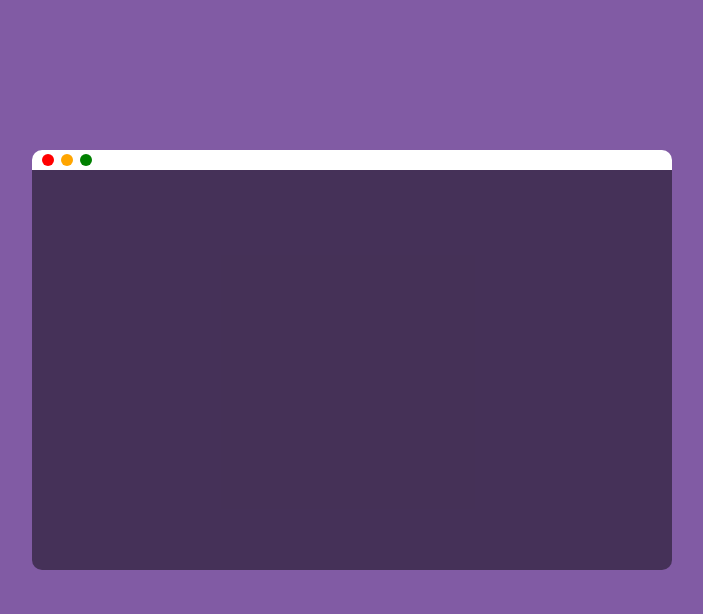
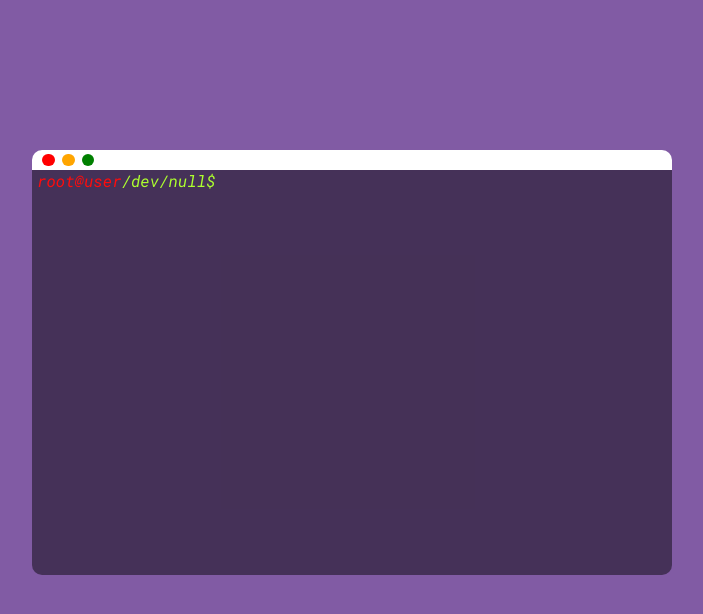
Before and after one commit to plosnak2/terminal, a React (Create React App) app: page / in a window 1280 px wide. Shown: the top 614 px of the page, without its empty margins (288-991 px from the left). Built offline with nearby package versions, Linux system fonts and the light colour scheme.

Commit message:
logic behing commands created with displaying them

```diff
--- a/src/App.css
+++ b/src/App.css
@@ -3,7 +3,7 @@
 body {
   background-color: #815BA4;
   font-family: 'Roboto Mono', monospace;
-  font-size: 1.5em;
+  font-size: 1em;
   display: flex;
   height: 100vh;
   margin: 0;
@@ -25,8 +25,8 @@ body {
 }
 
 .circle {
-  width: 0.5em;
-  height: 0.5em;
+  width: 0.8em;
+  height: 0.8em;
   border-radius: 100%;
 }
 
@@ -52,4 +52,5 @@ body {
   background-color: rgba(0, 0, 0, 0.466);
   height: 50vh;
   border-radius: 0 0 10px 10px ;
+  padding-bottom: 5px;
 }
--- a/src/App.tsx
+++ b/src/App.tsx
@@ -1,5 +1,6 @@
 import React from 'react';
 import './App.css'
+import { Terminal } from './components/Terminal';
 
 function App() {
   return (
@@ -11,7 +12,7 @@ function App() {
           <div className='circle'></div>
         </div>
         <div className='terminal-body'>
-
+          <Terminal />
         </div>
       </div>
     </div>
--- /dev/null
+++ b/src/components/Terminal.css
@@ -0,0 +1,42 @@
+.terminal-inner-body {
+    height: 99%;
+    overflow-y: scroll;
+    overflow-x: hidden;
+    scrollbar-width: 0;
+    padding-left: 5px;
+}
+
+.terminal-inner-body::-webkit-scrollbar {
+    display: none;
+}
+
+.terminal-inner-body p {
+    margin: 0;
+    white-space: pre-line
+}
+
+.root-user {
+    color:rgb(255, 12, 12)
+}
+
+.path {
+    color: greenyellow
+}
+
+input {
+    background-color: inherit;
+    border: none;
+    width: 100%;
+    color: white;
+    font-family: 'Roboto Mono', monospace;
+    font-size: 1em;
+    overflow: visible;
+}
+
+input:focus {
+    outline: none;
+}
+
+.command {
+    color:white
+}
--- /dev/null
+++ b/src/components/Terminal.tsx
@@ -0,0 +1,52 @@
+import { KeyboardEvent , SyntheticEvent, useState } from 'react'
+import './Terminal.css'
+import { myCommands } from '../data/data'
+import React from 'react';
+
+export function Terminal () {
+    const [input, setInput] = useState<String>("")
+    const [commands, setCommands] = useState<any>([])
+
+    function handlePress (event : KeyboardEvent <HTMLInputElement>): void {
+        if (event.key === 'Enter'){
+            if(input === "clear"){
+                setCommands([])
+                setInput("")
+                return
+            }
+            let found = false
+            myCommands.map(command => {
+                if(command.name === input){
+                    let elem1 = <p><span className='root-user'>root@user</span><span className='path'>/dev/null$</span> <span className="command">{input}</span></p>
+                    let elem2 = <p><span className="command">{command.value}</span></p>
+                    setCommands((oldCommands : String[]) => [...oldCommands, elem1, elem2])
+                    setInput("")
+                    found = true
+                }
+            })
+
+            if (found) {
+                return
+            } else {
+                let elem1 = <p><span className='command'>{input}: command not found type 'help'</span></p>
+                let elem2 = <p><span className='root-user'>root@user</span><span className='path'>/dev/null$</span> <span className="command">{input}</span></p>
+                setCommands((oldCommands : String[]) => [...oldCommands, elem2, elem1])
+                setInput("")
+            }
+        }
+    }
+
+    return(
+        <div className='terminal-inner-body'>
+            {
+            commands.map((component: any, index: any) => (
+                <React.Fragment key={index}>
+                    { component }
+                </React.Fragment>))
+            }
+            <p><span className='root-user'>root@user</span><span className='path'>/dev/null$</span></p>
+            <input className='input' type="text" value={input as string} onChange={(e) => setInput(e.target.value)}
+            tabIndex={0} onKeyDown={handlePress}/>
+        </div>
+    )
+}
--- a/src/data/data.ts
+++ b/src/data/data.ts
@@ -1,10 +1,10 @@
 export const myCommands = [
     {
         "name": "help",
-        "value": "This is Help"
+        "value": "available commands:\nwhoami - info about me\ncontact - contact info\nclear - clears terminal\nlinkedin - link\ngithub - link"
     },
     {
-        "whoami": "help",
+        "name": "whoami",
         "value": "This is whoami"
     },
     {
@@ -26,5 +26,5 @@ export const myCommands = [
     {
         "name": "",
         "value": ""
-    },
+    }
 ]
```
